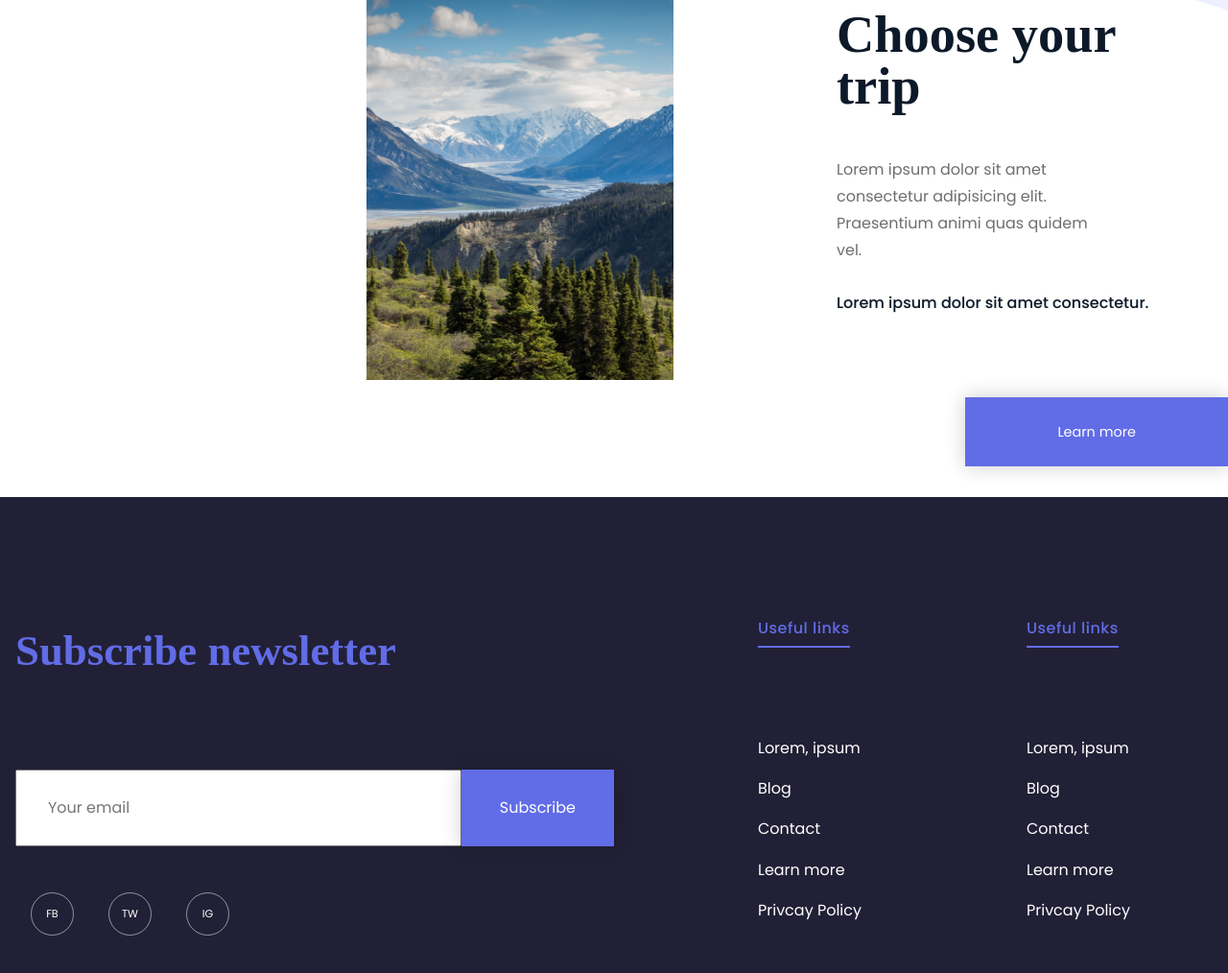
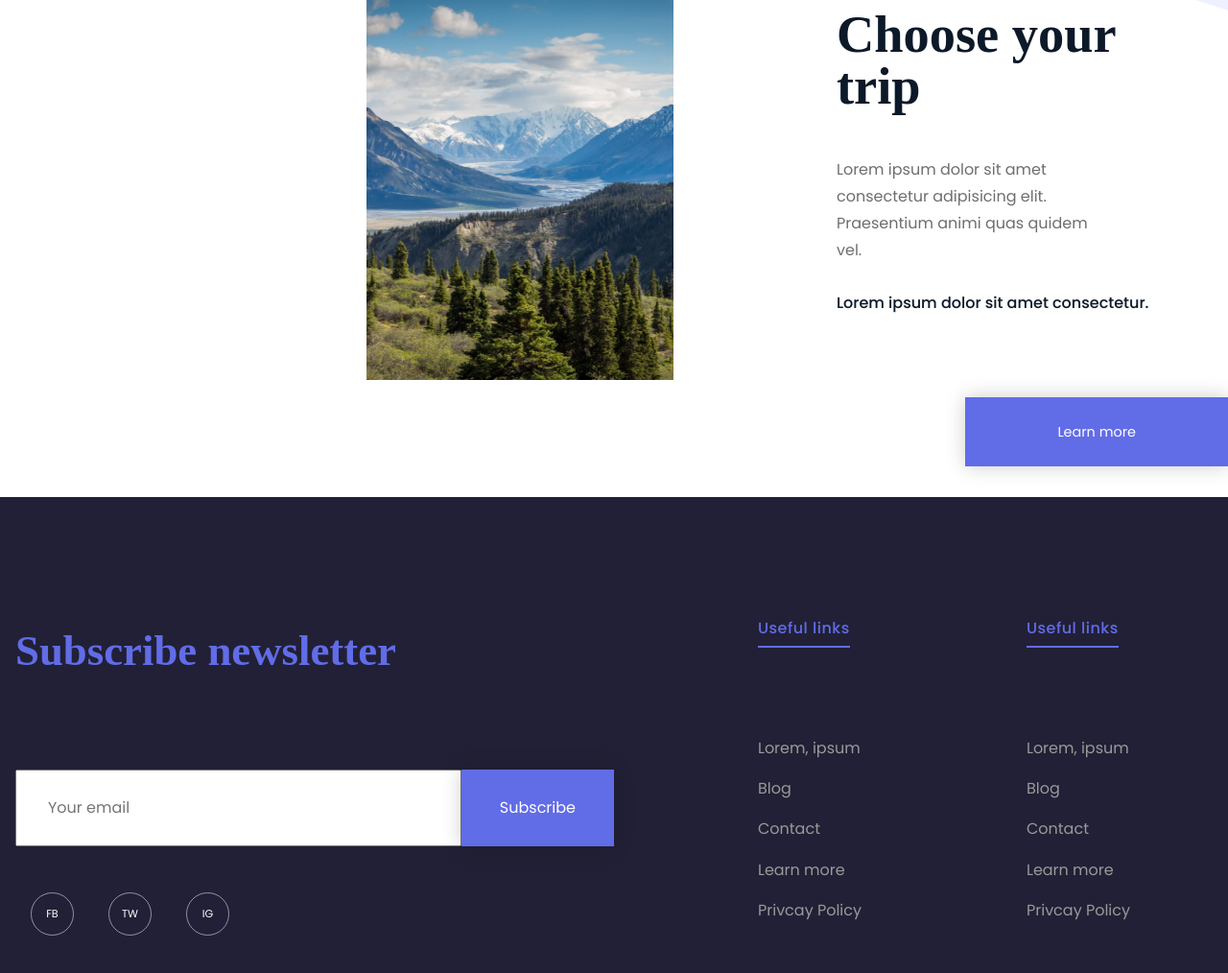
Before and after one commit to damien-hl/travia, a website built with Vite: page index.html in a window 1280 px wide. Shown: the part 4007-5021 px from the top of the page at 96% size. Built offline with nearby package versions, Linux system fonts and the light colour scheme; files whose address does not match are found by name; a web font is replaced by a local one.

Commit message:
Added hover effect on footer useful links

```diff
--- a/assets/scss/components/_footer.scss
+++ b/assets/scss/components/_footer.scss
@@ -189,6 +189,15 @@ footer.app-footer {
     .useful-list {
       .useful-item {
         margin-bottom: 1.5rem;
+
+        .useful-link {
+          color: $body-light-color;
+          transition: color 200ms ease;
+
+          &:hover, &:focus {
+            color: $body-color;
+          }
+        }
       }
     }
   }
```
